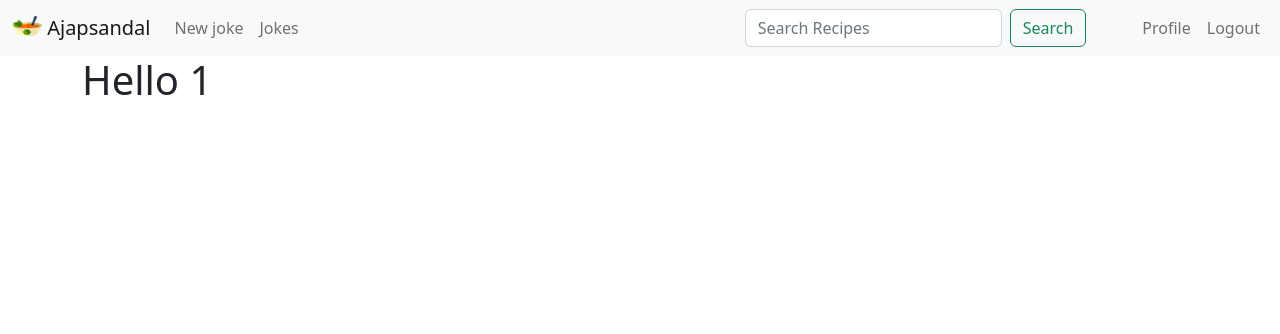
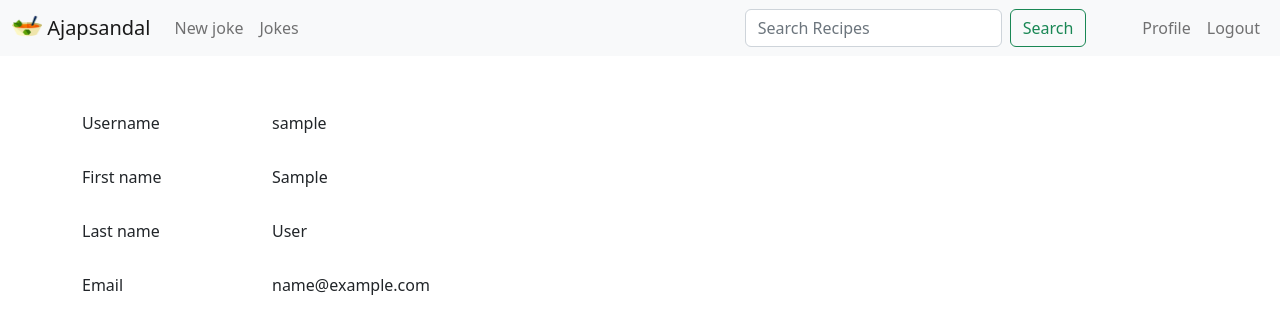
Before and after one commit to datotoda/Ajapsandal, a Flask app: template templates/profile.html in a window 1280 px wide. Shown: the top 334 px of the page. Run offline with Flask 2, Linux system fonts and the light colour scheme; the template is opened without the code that fills it: values that come from a table or form of the project are taken from there, others are empty; the visitor is signed in with stand-in values (Sample User, id 1); data comes from the database, SQL or seed files in the repository.

Commit message:
პროფილის გვერდის ფუნქციონალი

```diff
--- a/main.py
+++ b/main.py
@@ -1,4 +1,5 @@
-from flask import Flask, render_template, request, redirect, url_for, session, flash
+from flask import Flask, render_template, request, redirect, url_for, session, flash, abort
+from flask.views import MethodView
 from flask_sqlalchemy import SQLAlchemy
 from datetime import datetime
 from apis import chucknorris, spoonacular
@@ -65,31 +66,31 @@ def index():
 @app.route('/login', methods=['POST', 'GET'])
 def login():
     if 'user_id' in session:
-        return redirect(url_for('profile'))
+        return redirect(url_for('profile', user_id=session['user_id']))
 
     if request.method == 'POST':
         username = request.form.get('username', '')
         password = request.form.get('password', '')
 
         if not username:
-            flash('Input username', 'u_err')
+            flash('Input username', 'username_err')
         if not password:
-            flash('Input password', 'p_err')
+            flash('Input password', 'password_err')
         if not (username and password):
             return render_template('login.html', username=username)
 
         user = User.query.filter_by(username=username).first()
 
         if not user:
-            flash('Incorrect username', 'u_err')
+            flash('Incorrect username', 'username_err')
             return redirect(url_for('login'))
 
         if user.password != password:
-            flash('Incorrect password', 'p_err')
+            flash('Incorrect password', 'password_err')
             return render_template('login.html', username=username)
 
         session['user_id'] = user.id
-        return redirect(url_for('profile'))
+        return redirect(url_for('profile', user_id=user.id))
 
     return render_template('login.html')
 
@@ -110,11 +111,64 @@ def registration():
     return render_template('registration.html')
 
 
-@app.route('/profile')
-def profile():
-    if 'user_id' not in session:
-        return redirect(url_for('login'))
-    return render_template('profile.html')
+class UserMethodView(MethodView):
+    def get(self, user_id):
+        if user_id is None:
+            return redirect(url_for('login'))
+
+        user = User.query.filter_by(id=user_id).first()
+        if not user:
+            abort(404)
+
+        return render_template('profile.html', user=user, is_editable=user.id == session.get('user_id', ''))
+
+    def post(self, user_id):
+        if user_id != session.get('user_id', ''):
+            return redirect(url_for('profile', user_id=user_id))
+
+        user = User.query.filter_by(id=user_id).first()
+
+        username, f_name, l_name, email = [request.form.get(key, '') for key in
+                                           ['username', 'first_name', 'last_name', 'email']]
+        old_pass, new_pass, conf_pass = [request.form.get(key, '') for key in
+                                         ['old_password', 'new_password', 'conf_password']]
+        if not username:
+            flash('Input username', 'username_err')
+        elif user.username != username and len(User.query.filter_by(username=username).all()) != 0:
+            flash('Username already exists', 'username_err')
+        else:
+            user.username = username
+
+        if f_name:
+            user.first_name = f_name
+        if l_name:
+            user.last_name = l_name
+
+        if email:
+            if email.count('@') != 1 or email.split('@')[-1].count('.') != 1:
+                flash('Incorrect email', 'email_err')
+            else:
+                user.email = email
+
+        if old_pass or new_pass or conf_pass:
+            if user.password != old_pass:
+                flash('Incorrect password', 'old_pass_err')
+            elif new_pass != conf_pass:
+                flash('Passwords not match', 'conf_pass_err')
+            elif not new_pass:
+                flash('Input new password', 'new_pass_err')
+            elif len(new_pass) < 8:
+                flash('Password must be at least 8 characters long', 'new_pass_err')
+            elif old_pass == new_pass:
+                flash('This is old password', 'new_pass_err')
+            else:
+                user.password = new_pass
+
+        db.session.commit()
+        return redirect(url_for('profile', user_id=user_id))
+
+
+app.add_url_rule('/profile/<int:user_id>', view_func=UserMethodView.as_view('profile'))
 
 
 @app.route('/recipes')
--- a/templates/base.html
+++ b/templates/base.html
@@ -22,7 +22,7 @@
         <!-- Navbar -->
         <nav class="navbar navbar-expand-lg bg-light">
             <div class="container-fluid">
-                <a class="navbar-brand" href="/">
+                <a class="navbar-brand" href="{{ url_for('index') }}">
                     <img src="{{ url_for('static', filename='/images/ajapsandal_logo.png') }}" alt="Ajapsandal logo"
                          width="30" height="24"
                          class="d-inline-block align-text-top">
@@ -36,14 +36,14 @@
                 <div class="collapse navbar-collapse" id="navbarSupportedContent">
                     <ul class="navbar-nav me-auto mb-2 mb-lg-0">
                         <li class="nav-item">
-                            <a class="nav-link" href="/newjoke">New joke</a>
+                            <a class="nav-link" href="{{ url_for('newjoke') }}">New joke</a>
                         </li>
                         <li class="nav-item">
-                            <a class="nav-link" href="/jokes">Jokes</a>
+                            <a class="nav-link" href="{{ url_for('jokes') }}">Jokes</a>
                         </li>
                     </ul>
 
-                    <form class="d-flex" role="search" action="/recipes" method="get">
+                    <form class="d-flex" role="search" action="{{ url_for('recipes') }}" method="get">
                         <input class="form-control me-2" type="search" placeholder="Search Recipes" aria-label="Search"
                                name="query">
 
@@ -52,17 +52,18 @@
                     <ul class="navbar-nav ms-5 mb-lg-0">
                         {% if 'user_id' in session %}
                             <li class="nav-item">
-                                <a class="nav-link" href="/profile">Profile</a>
+                                <a class="nav-link"
+                                   href="{{ url_for('profile', user_id=session['user_id']) }}">Profile</a>
                             </li>
                             <li class="nav-item">
-                                <a class="nav-link" href="/logout">Logout</a>
+                                <a class="nav-link" href="{{ url_for('logout') }}">Logout</a>
                             </li>
                         {% else %}
                             <li class="nav-item">
-                                <a class="nav-link" href="/login">Login</a>
+                                <a class="nav-link" href="{{ url_for('login') }}">Login</a>
                             </li>
                             <li class="nav-item">
-                                <a class="nav-link" href="/signup">sign up</a>
+                                <a class="nav-link" href="{{ url_for('registration') }}">sign up</a>
                             </li>
                         {% endif %}
 
--- a/templates/joke.html
+++ b/templates/joke.html
@@ -24,7 +24,7 @@
             {% for comment in joke.comments %}
                 <div class="list-group-item d-flex align-items-start">
                     <div class="ms-2 me-auto">
-                        <a href="#" class="fw-bold link-dark">{{ comment.author }}</a>
+                        <a href="{{ url_for('profile', user_id=comment.author.id) }}" class="fw-bold link-dark">{{ comment.author }}</a>
                         <div class="mt-2 mb-3">{{ comment.value }}</div>
                     </div>
                 </div>
--- a/templates/profile.html
+++ b/templates/profile.html
@@ -5,5 +5,92 @@
 {% endblock %}
 
 {% block context %}
-    <h1> Hello {{ session['user_id'] }} </h1>
+    <form class="mt-5" method="post">
+        <div class="mb-3 row">
+            <label for="username" class="col-sm-2 col-form-label">Username</label>
+            <div class="col-sm-10">
+                <input type="text" class="form-control{% if not is_editable %}-plaintext{% endif %}"
+                       id="username" {% if not is_editable %}readonly{% endif %}
+                       value="{{ user.username }}" name="username">
+                {% for category, message in get_flashed_messages(with_categories=true) %}
+                    {% if category == 'username_err' %}
+                        <div class="text-danger pt-2">{{ message }}</div>
+                    {% endif %}
+                {% endfor %}
+            </div>
+        </div>
+        <div class="mb-3 row">
+            <label for="first_name" class="col-sm-2 col-form-label">First name</label>
+            <div class="col-sm-10">
+                <input type="text" class="form-control{% if not is_editable %}-plaintext{% endif %}"
+                       id="first_name" {% if not is_editable %}readonly{% endif %}
+                       value="{% if user.first_name %}{{ user.first_name }}{% endif %}"
+                       name="first_name">
+            </div>
+        </div>
+        <div class="mb-3 row">
+            <label for="last_name" class="col-sm-2 col-form-label">Last name</label>
+            <div class="col-sm-10">
+                <input type="text" class="form-control{% if not is_editable %}-plaintext{% endif %}"
+                       id="last_name" {% if not is_editable %}readonly{% endif %}
+                       value="{% if user.last_name %}{{ user.last_name }}{% endif %}"
+                       name="last_name">
+            </div>
+        </div>
+        <div class="mb-3 row">
+            <label for="email" class="col-sm-2 col-form-label">Email</label>
+            <div class="col-sm-10">
+                <input type="email" class="form-control{% if not is_editable %}-plaintext{% endif %}"
+                       id="email" {% if not is_editable %}readonly{% endif %}
+                       value="{% if user.email %}{{ user.email }}{% endif %}"
+                       name="email">
+                {% for category, message in get_flashed_messages(with_categories=true) %}
+                    {% if category == 'email_err' %}
+                        <div class="text-danger pt-2">{{ message }}</div>
+                    {% endif %}
+                {% endfor %}
+            </div>
+        </div>
+        {% if is_editable %}
+            <div class="mb-3 row">
+                <label for="old_password" class="col-sm-2 col-form-label">Old Password</label>
+                <div class="col-sm-10">
+                    <input type="password" class="form-control"
+                           id="old_password" name="old_password">
+                    {% for category, message in get_flashed_messages(with_categories=true) %}
+                        {% if category == 'old_pass_err' %}
+                            <div class="text-danger pt-2">{{ message }}</div>
+                        {% endif %}
+                    {% endfor %}
+                </div>
+            </div>
+            <div class="mb-3 row">
+                <label for="new_password" class="col-sm-2 col-form-label">New Password</label>
+                <div class="col-sm-10">
+                    <input type="password" class="form-control"
+                           id="new_password" name="new_password">
+                    {% for category, message in get_flashed_messages(with_categories=true) %}
+                        {% if category == 'new_pass_err' %}
+                            <div class="text-danger pt-2">{{ message }}</div>
+                        {% endif %}
+                    {% endfor %}
+                </div>
+            </div>
+            <div class="mb-3 row">
+                <label for="conf_password" class="col-sm-2 col-form-label">Confirm New Password</label>
+                <div class="col-sm-10">
+                    <input type="password" class="form-control"
+                           id="conf_password" name="conf_password">
+                    {% for category, message in get_flashed_messages(with_categories=true) %}
+                        {% if category == 'conf_pass_err' %}
+                            <div class="text-danger pt-2">{{ message }}</div>
+                        {% endif %}
+                    {% endfor %}
+                </div>
+            </div>
+            <div class="mb-3 row">
+                <button class="col-auto ms-auto me-2 btn btn-outline-success" type="submit">Save</button>
+            </div>
+        {% endif %}
+    </form>
 {% endblock %}
```
Also changed, not shown: templates/login.html (+7 -5 lines).
